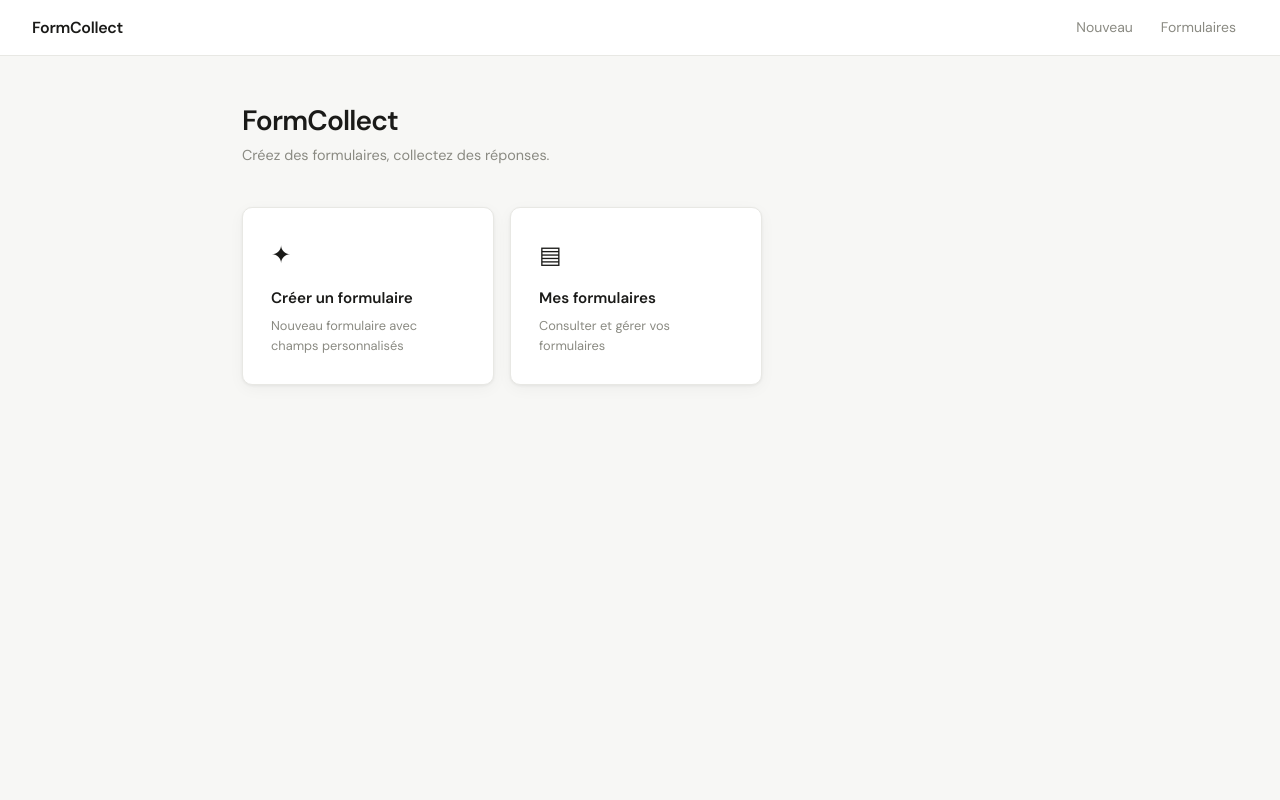
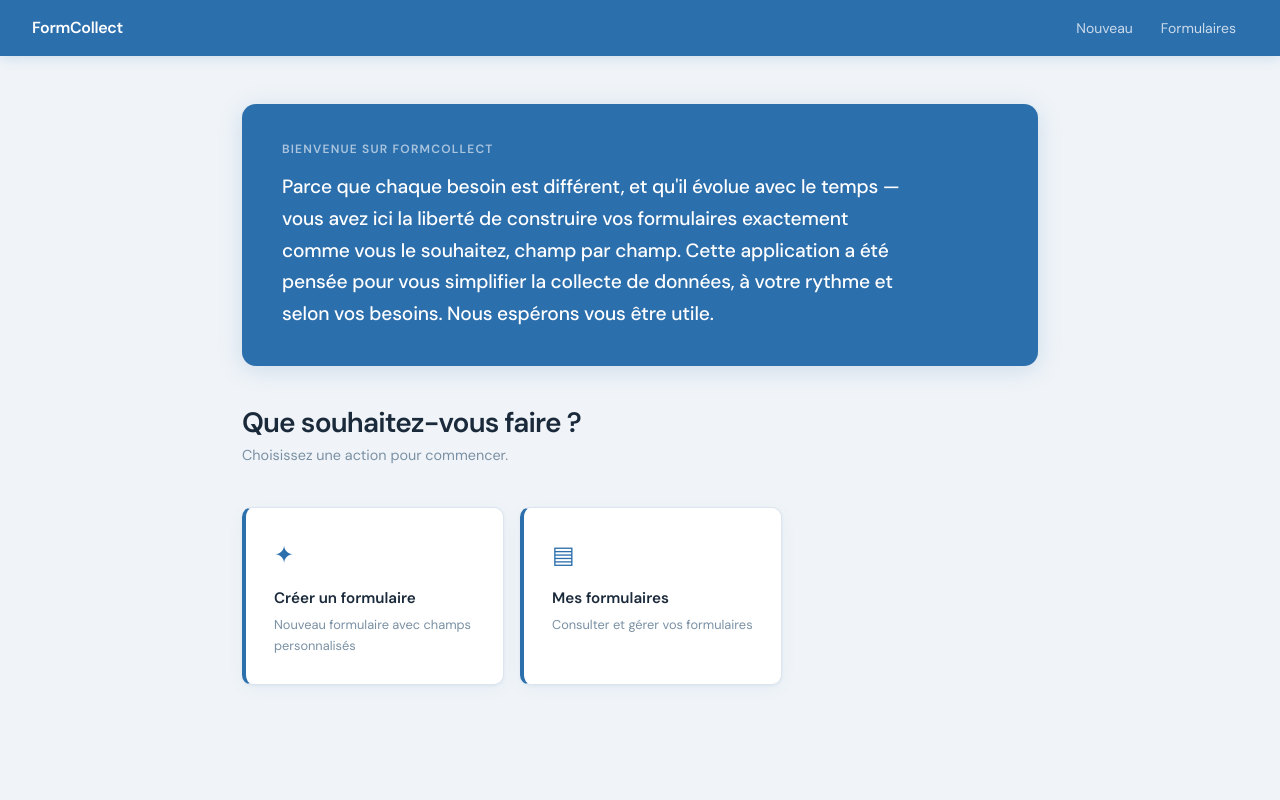
Before and after one commit to zack7carel/TP232_collecte, a Flask app: page / in a window 1280 px wide. Run offline with Flask 3, Linux system fonts and the light colour scheme; some libraries are stand-ins or nearby versions.

Commit message:
Add files via upload

```diff
--- a/templates/base.html
+++ b/templates/base.html
@@ -9,17 +9,16 @@
         *, *::before, *::after { box-sizing: border-box; margin: 0; padding: 0; }
 
         :root {
-            --bg: #f7f7f5;
+            --bg: #f0f4f8;
             --surface: #ffffff;
-            --border: #e8e8e4;
-            --text: #1a1a18;
-            --text-muted: #8a8a82;
-            --accent: #1a1a18;
-            --accent-hover: #3a3a38;
-            --danger: #c0392b;
-            --success: #27ae60;
+            --border: #dce4ed;
+            --text: #1b2a3b;
+            --text-muted: #7a90a4;
+            --accent: #2c6fad;
+            --accent-hover: #1f5490;
+            --accent-light: #e8f1fa;
             --radius: 10px;
-            --shadow: 0 1px 3px rgba(0,0,0,0.06), 0 4px 16px rgba(0,0,0,0.04);
+            --shadow: 0 1px 3px rgba(44,111,173,0.07), 0 4px 16px rgba(44,111,173,0.06);
         }
 
         body {
@@ -32,8 +31,8 @@
 
         /* NAV */
         nav {
-            background: var(--surface);
-            border-bottom: 1px solid var(--border);
+            background: var(--accent);
+            border-bottom: none;
             padding: 0 2rem;
             display: flex;
             align-items: center;
@@ -42,13 +41,14 @@
             position: sticky;
             top: 0;
             z-index: 100;
+            box-shadow: 0 2px 12px rgba(44,111,173,0.18);
         }
 
         .nav-logo {
             font-size: 1rem;
             font-weight: 600;
             letter-spacing: -0.02em;
-            color: var(--text);
+            color: #ffffff;
             text-decoration: none;
         }
 
@@ -58,7 +58,7 @@
         }
 
         .nav-links a {
-            color: var(--text-muted);
+            color: rgba(255,255,255,0.75);
             text-decoration: none;
             font-size: 0.875rem;
             font-weight: 400;
@@ -92,6 +92,7 @@
             letter-spacing: -0.03em;
             margin-bottom: 0.4rem;
             line-height: 1.2;
+            color: var(--text);
         }
 
         .subtitle {
--- a/templates/menu.html
+++ b/templates/menu.html
@@ -2,18 +2,31 @@
 {% block title %}Accueil — FormCollect{% endblock %}
 {% block content %}
 
-<h1>FormCollect</h1>
-<p class="subtitle">Créez des formulaires, collectez des réponses.</p>
+<!-- MESSAGE DE BIENVENUE -->
+<div style="background: var(--accent); border-radius: 14px; padding: 2.25rem 2.5rem; margin-bottom: 2.5rem; box-shadow: 0 4px 24px rgba(44,111,173,0.18);">
+    <div style="font-size: 0.75rem; font-weight: 600; text-transform: uppercase; letter-spacing: 0.1em; color: rgba(255,255,255,0.6); margin-bottom: 0.75rem;">Bienvenue sur FormCollect</div>
+    <p style="font-size: 1.2rem; font-weight: 500; color: #ffffff; line-height: 1.65; letter-spacing: -0.01em; max-width: 620px;">
+        Parce que chaque besoin est différent, et qu'il évolue avec le temps — vous avez ici la liberté de construire vos formulaires exactement comme vous le souhaitez, champ par champ. Cette application a été pensée pour vous simplifier la collecte de données, à votre rythme et selon vos besoins. Nous espérons vous être utile.
+    </p>
+</div>
 
-<div style="display:grid; grid-template-columns:1fr 1fr; gap:1rem; max-width:520px;">
-    <a href="/creer" class="card" style="text-decoration:none; color:inherit; transition:all 0.2s; cursor:pointer;" onmouseover="this.style.transform='translateY(-2px)';this.style.boxShadow='0 8px 24px rgba(0,0,0,0.08)'" onmouseout="this.style.transform='';this.style.boxShadow=''">
-        <div style="font-size:1.5rem; margin-bottom:0.75rem;">✦</div>
-        <div style="font-weight:600; font-size:0.95rem; margin-bottom:0.3rem;">Créer un formulaire</div>
+<!-- DEUX OPTIONS -->
+<h1 style="margin-bottom:0.3rem;">Que souhaitez-vous faire ?</h1>
+<p class="subtitle">Choisissez une action pour commencer.</p>
+
+<div style="display:grid; grid-template-columns:1fr 1fr; gap:1rem; max-width:540px;">
+    <a href="/creer" class="card" style="text-decoration:none; color:inherit; transition:all 0.2s; cursor:pointer; border-left: 4px solid var(--accent);"
+       onmouseover="this.style.transform='translateY(-3px)';this.style.boxShadow='0 10px 28px rgba(44,111,173,0.15)'"
+       onmouseout="this.style.transform='';this.style.boxShadow=''">
+        <div style="font-size:1.5rem; margin-bottom:0.75rem; color: var(--accent);">✦</div>
+        <div style="font-weight:600; font-size:0.95rem; margin-bottom:0.3rem; color: var(--text);">Créer un formulaire</div>
         <div style="font-size:0.8rem; color:var(--text-muted);">Nouveau formulaire avec champs personnalisés</div>
     </a>
-    <a href="/liste" class="card" style="text-decoration:none; color:inherit; transition:all 0.2s; cursor:pointer;" onmouseover="this.style.transform='translateY(-2px)';this.style.boxShadow='0 8px 24px rgba(0,0,0,0.08)'" onmouseout="this.style.transform='';this.style.boxShadow=''">
-        <div style="font-size:1.5rem; margin-bottom:0.75rem;">▤</div>
-        <div style="font-weight:600; font-size:0.95rem; margin-bottom:0.3rem;">Mes formulaires</div>
+    <a href="/liste" class="card" style="text-decoration:none; color:inherit; transition:all 0.2s; cursor:pointer; border-left: 4px solid var(--accent);"
+       onmouseover="this.style.transform='translateY(-3px)';this.style.boxShadow='0 10px 28px rgba(44,111,173,0.15)'"
+       onmouseout="this.style.transform='';this.style.boxShadow=''">
+        <div style="font-size:1.5rem; margin-bottom:0.75rem; color: var(--accent);">▤</div>
+        <div style="font-weight:600; font-size:0.95rem; margin-bottom:0.3rem; color: var(--text);">Mes formulaires</div>
         <div style="font-size:0.8rem; color:var(--text-muted);">Consulter et gérer vos formulaires</div>
     </a>
 </div>
```
Also changed, not shown: other parts of templates/base.html (+16 -35 lines).
